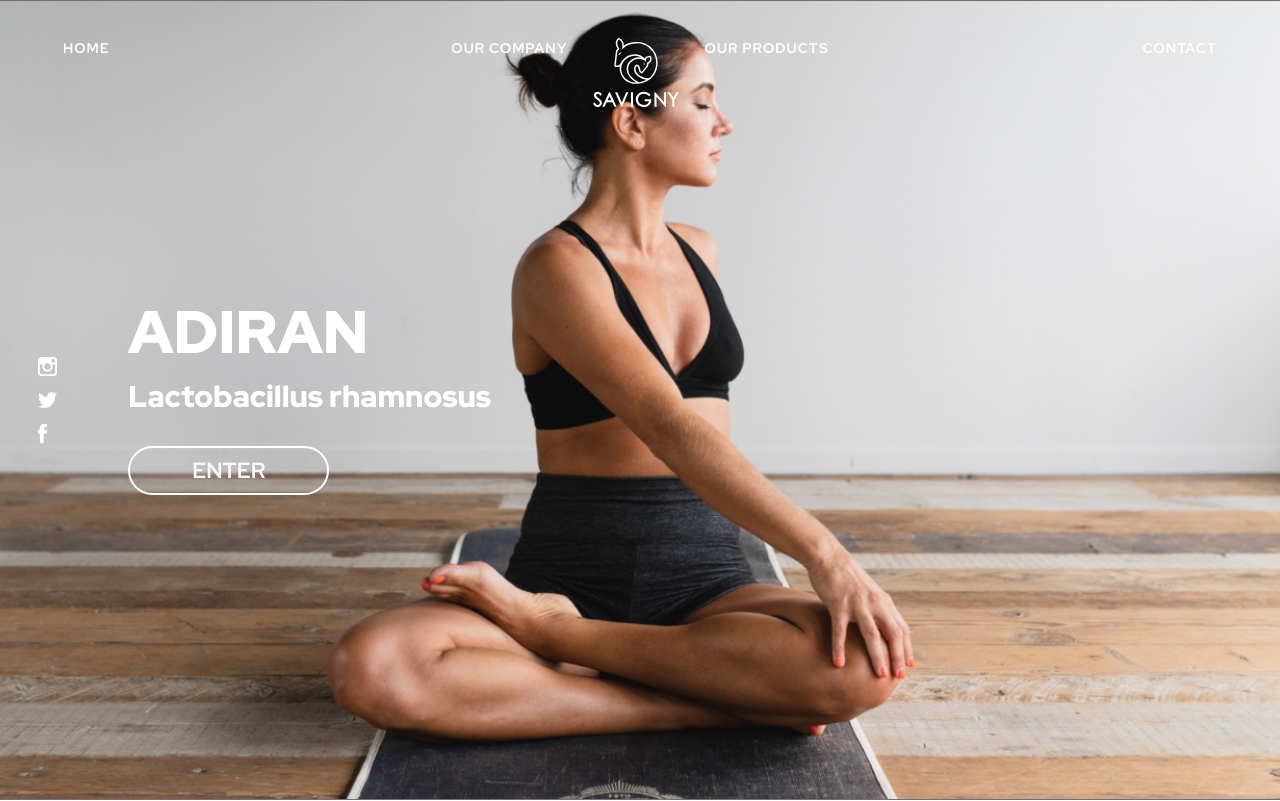
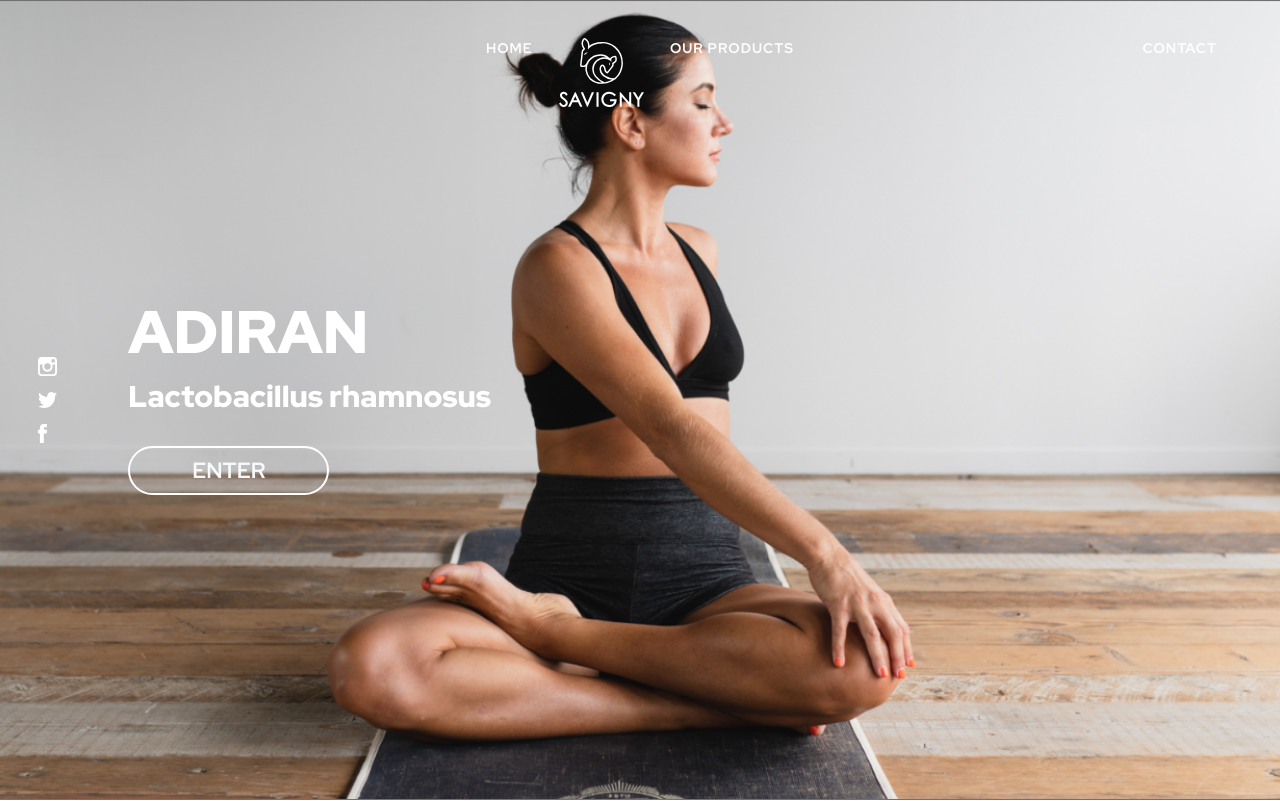
Before and after one commit to gabrielgila/savigny, a plain HTML site: page adiran.html in a window 1280 px wide. Shown: the top 801 px of the page. Drawn offline with nearby package versions, Linux system fonts and the light colour scheme.

Commit message:
navBar changed, removed Our Company

```diff
--- a/adiran.html
+++ b/adiran.html
@@ -32,7 +32,7 @@
                 <div class="mx-auto">
                     <ul class="navbar-nav nav-m mx-auto">
                         <li class="nav-item content-desktop px-2">
-                            <a class="nav-link menu-item text-nowrap" href="">OUR COMPANY</a>
+                            <a class="nav-link menu-item text-nowrap" href="index.html">HOME</a>
                         </li>
                         <li class="pt-2 mb-3">
                             <a href="index.html">
@@ -71,13 +71,6 @@
                     <ul class="navbar-nav ml-auto">
                         <li class="content-desktop nav-item">
                             <a class="nav-link menu-item" href="contact.html">CONTACT</a>
-                        </li>
-                    </ul>
-                </div>
-                <div class="navbar-collapse collapse mr-auto order-3 absolute-home-left">
-                    <ul class="navbar-nav ml-auto">
-                        <li class="content-desktop nav-item">
-                            <a class="nav-link menu-item" href="index.html">HOME</a>
                         </li>
                     </ul>
                 </div>
```
Also changed, not shown: contact.html (+1 -8 lines), dulani.html (+1 -8 lines), idara.html (+1 -8 lines), index.html (+1 -1 lines), ourproducts.html (+1 -8 lines), xenia.html (+1 -8 lines).
